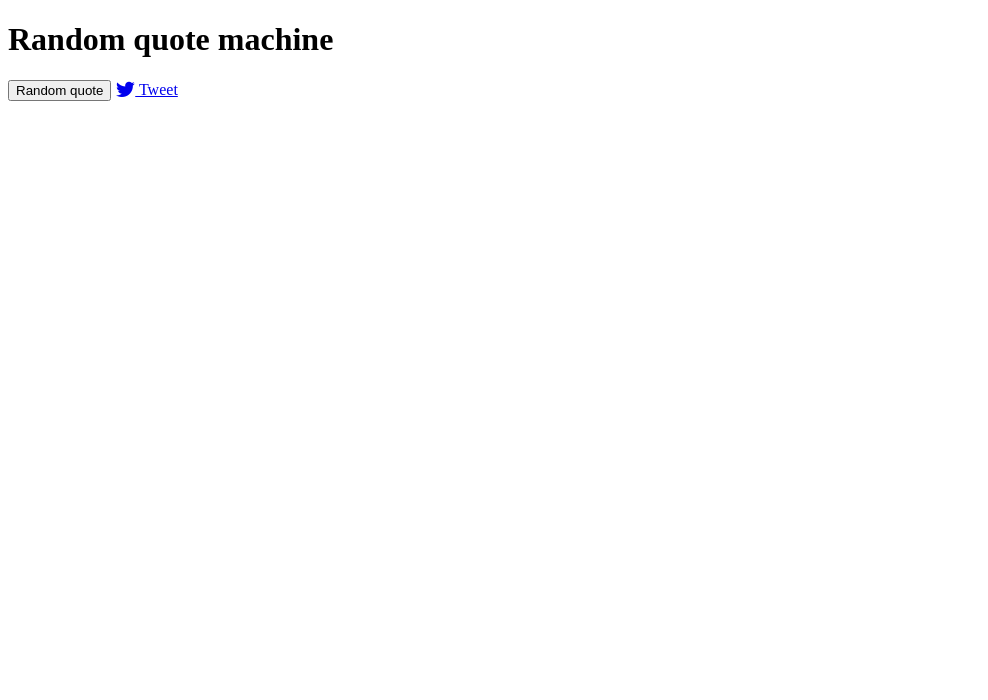
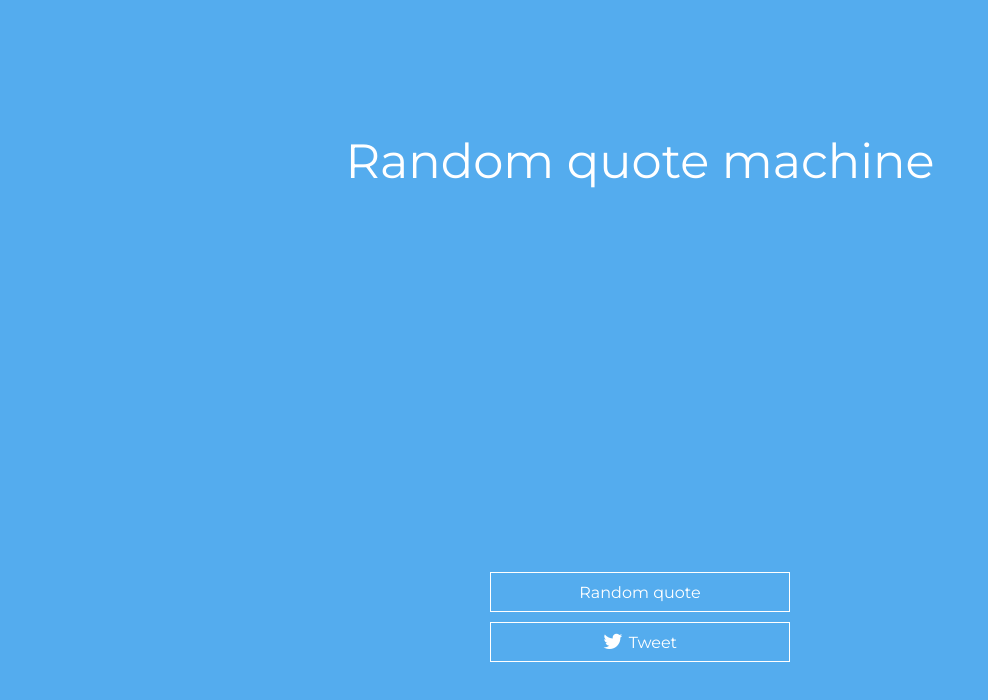
Before and after one commit to elminex/16.5, a website: page index.html in a window 1280 px wide. Shown: the whole page, without its empty margins (0-988 px from the left). Drawn offline with Linux system fonts and the light colour scheme; no server answers.

Commit message:
Add styling

```diff
--- a/index.html
+++ b/index.html
@@ -7,6 +7,7 @@
     <meta name='viewport' content='width=device-width, initial-scale=1'>
     <link rel='stylesheet' type='text/css' href='css/style.css'>
     <link rel="stylesheet" href="https://cdnjs.cloudflare.com/ajax/libs/font-awesome/4.7.0/css/font-awesome.min.css">
+    <link href="https://fonts.googleapis.com/css?family=Montserrat" rel="stylesheet">
 </head>
 <body>
     <header class="header">
@@ -17,7 +18,7 @@
         <h3 id="author"></h3>
     </div>
     <button class="btn" id="quote-btn">Random quote</button>
-    <a href="#" target="_blank" class="tweet"><i class="fa fa-lg fa-twitter"></i> Tweet</a>
+    <a href="#" target="_blank" class="tweet btn"><i class="fa fa-lg fa-twitter"></i> Tweet</a>
     <script src='js/script.js'></script>
 </body>
 </html>
--- a/sass/style.scss
+++ b/sass/style.scss
@@ -0,0 +1,50 @@
+* {
+    box-sizing: border-box;
+}
+body {
+    background-color: #54ACEE;
+    margin: 0;
+    padding: 0;
+    text-align: center;
+    display: flex;
+    flex-direction: column;
+    align-items: center;
+    color: white;
+    font-family: 'Montserrat', sans-serif;
+}
+.header {
+    padding: 100px;
+    h1 {
+        font-size: 3rem;
+        font-weight: 400;
+    }
+}
+.output {
+    width: 100%;
+    max-width: 1200px;
+    min-height: 250px;
+    h2, h3 {
+        font-weight: 400;
+    }
+}
+.btn {
+    width: 300px;
+    height: 40px;
+    margin-bottom: 10px;
+    color: white;
+    font-family: 'Montserrat', sans-serif;
+    font-size: 1rem;
+    background-color: transparent;
+    outline: none;
+    border: 1px solid white;
+    &:hover {
+        background-color: #7abdef;
+    }
+    display: flex;
+    align-items: center;
+    justify-content: center;
+    text-decoration: none;
+}
+.fa-twitter {
+    margin-right: 6px;
+}
```
Also changed, not shown: css/style.css.
